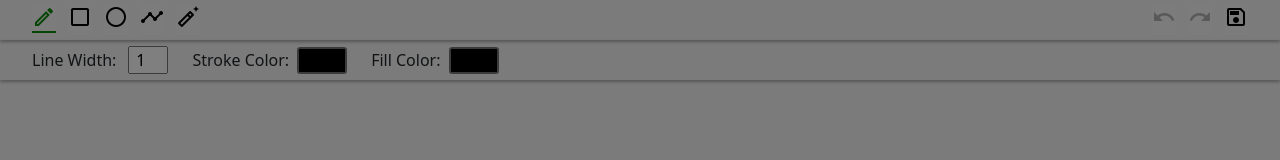
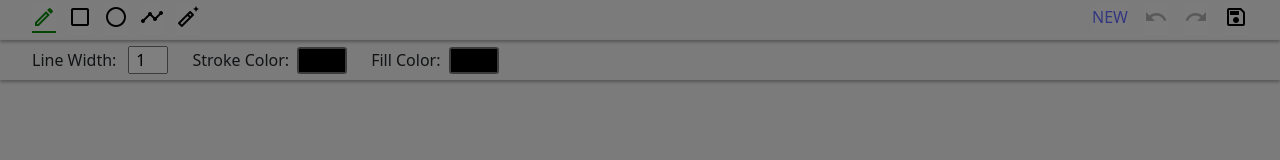
Before and after one commit to ihnatenkoo/Paint-Online, a React (Vite) app in the folder client/: page /13b56b64-14df-4efa-8edf-567d80291c27 in a window 1280 px wide. Shown: the top 160 px of the page. Built offline with nearby package versions, Linux system fonts and the light colour scheme; no server answers.

Commit message:
DrawMenu add NEW link for create new room

```diff
--- a/client/src/components/ToolBar/DrawMenu/DrawMenu.jsx
+++ b/client/src/components/ToolBar/DrawMenu/DrawMenu.jsx
@@ -2,6 +2,7 @@ import { observer } from 'mobx-react-lite';
 import React from 'react';
 import canvasState from '../../../store/canvasState';
 import { onDownloadCanvas } from '../../../utils/onDownloadCanvas';
+import s from './DrawMenu.module.scss';
 
 const DrawMenu = observer(() => {
 	const onDownloadHandler = () => {
@@ -9,7 +10,10 @@ const DrawMenu = observer(() => {
 	};
 
 	return (
-		<div style={{ display: 'flex', gap: '12px' }}>
+		<div className={s.menu}>
+			<button>
+				<a href={`/`}>NEW</a>
+			</button>
 			<button
 				onClick={() => canvasState.undo()}
 				disabled={!canvasState.undoList.length}
--- /dev/null
+++ b/client/src/components/ToolBar/DrawMenu/DrawMenu.module.scss
@@ -0,0 +1,12 @@
+.menu {
+	display: flex;
+	align-items: flex-start;
+	gap: 16px;
+
+	a,
+	span {
+		&:hover {
+			text-decoration: underline;
+		}
+	}
+}
```
